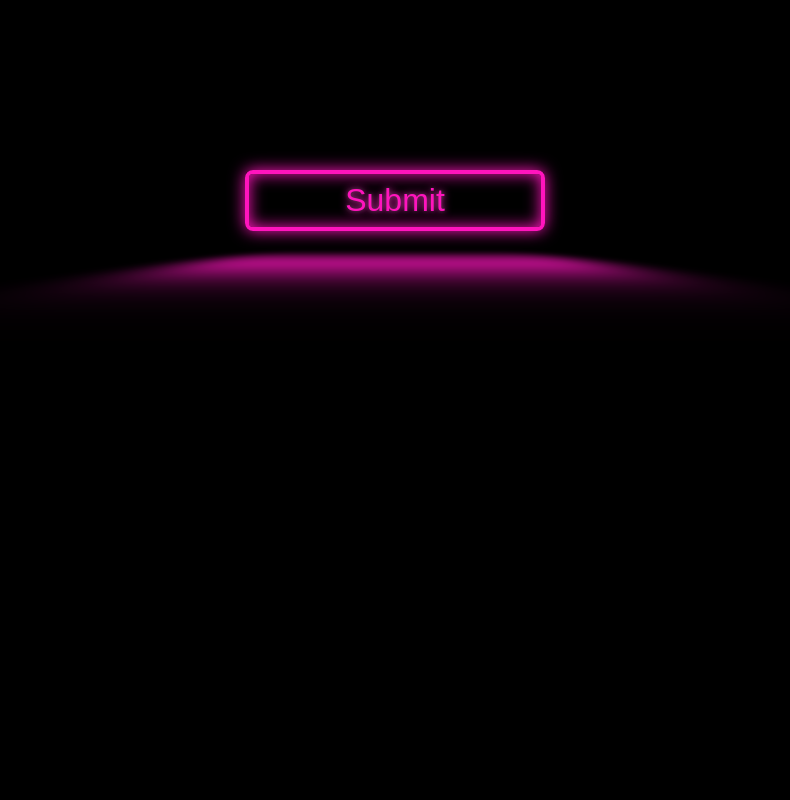
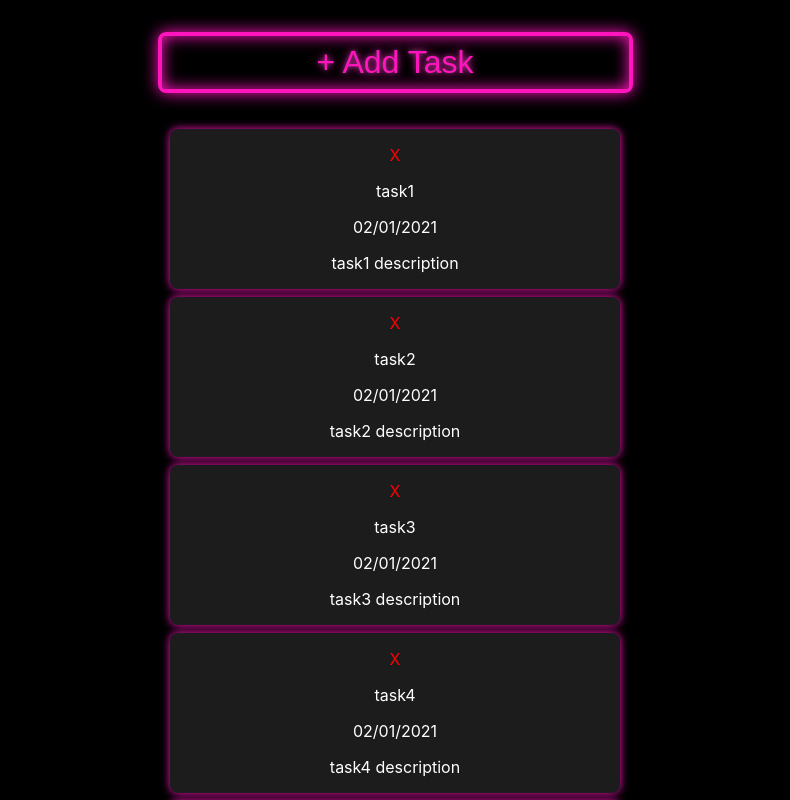
Before and after one commit to TheNootLinja/vaporwave-task-tracker, a React (Create React App) app: page / in a window 1280 px wide. Shown: the top 800 px of the page, without its empty margins (245-1035 px from the left). Built offline with nearby package versions, Linux system fonts and the light colour scheme.

Commit message:
Add Tasks component and some basic styling to simulate idea for layout of app

```diff
--- a/src/App.css
+++ b/src/App.css
@@ -10,6 +10,7 @@
 }
 
 .App {
+  color: white;
   margin: auto;
   /* border: solid var(--clr-neon) 1px; */
   text-align: center;
--- a/src/App.js
+++ b/src/App.js
@@ -1,10 +1,65 @@
-import logo from './logo.svg';
 import Button from './components/Button';
+import Tasks from './components/Tasks';
 import './App.css';
+
+const taskList = [
+  {
+    id: 1,
+    name: 'task1',
+    dateTime: '02/01/2021',
+    desc: 'task1 description',
+  },
+  {
+    id: 2,
+    name: 'task2',
+    dateTime: '02/01/2021',
+    desc: 'task2 description',
+  },
+  {
+    id: 3,
+    name: 'task3',
+    dateTime: '02/01/2021',
+    desc: 'task3 description',
+  },
+  {
+    id: 4,
+    name: 'task4',
+    dateTime: '02/01/2021',
+    desc: 'task4 description',
+  },
+  {
+    id: 5,
+    name: 'task5',
+    dateTime: '02/01/2021',
+    desc: 'task1 description',
+  },
+  {
+    id: 6,
+    name: 'task6',
+    dateTime: '02/01/2021',
+    desc: 'task2 description',
+  },
+  {
+    id: 7,
+    name: 'task7',
+    dateTime: '02/01/2021',
+    desc: 'task3 description',
+  },
+  {
+    id: 8,
+    name: 'task8',
+    dateTime: '02/01/2021',
+    desc: 'task4 description',
+  },
+]
 
 function App() {
   return (
     <div className="App">
+      <Button className='neon-button add-task' bText='+ Add Task'/>
+        {taskList.map(task => (
+          <Tasks id={task.id} taskName={task.name} taskDateTime={task.dateTime} taskDesc={task.desc}/>
+        ))}
         <Button className='neon-button submit' bText='Submit'/>
     </div>
   );
--- /dev/null
+++ b/src/components/Tasks.js
@@ -0,0 +1,16 @@
+import '../styles/Tasks.css';
+
+function Tasks({taskName, taskDateTime, taskDesc}) {
+    return (
+        <div className='tasks'>
+            <div className='task'>
+                <p className='delete-button'>X</p>
+                <p>{taskName}</p>
+                <p>{taskDateTime}</p>
+                <p>{taskDesc}</p>
+            </div>
+        </div>
+    )
+}
+
+export default Tasks;
--- a/src/styles/Button.css
+++ b/src/styles/Button.css
@@ -5,8 +5,11 @@
   border: var(--clr-neon) 0.125em solid;
   font-size: 2rem;
   padding: 0.25em 1.25em;
+  width: 95%;
   background-color: rgba(0, 0, 0, 0);
   border-radius: 0.25em;
+  margin-top: 1em;
+  margin-bottom: 1em;
 
   text-shadow: 0 0 0.125em hsl(0 0% 100% / 0.2), 0 0 0.25em var(--clr-neon);
 
@@ -15,7 +18,7 @@
   position: relative;
 }
 
-.neon-button::before {
+/* .neon-button::before {
   content: '';
   position: absolute;
   background: var(--clr-neon);
@@ -26,8 +29,10 @@
 
   transform: perspective(1em) rotateX(40deg) scale(1, 0.35);
   filter: blur(0.9em);
+} */
+
+.submit {
 }
 
-.submit {
-  width: 300px;
+.add-task {
 }
--- /dev/null
+++ b/src/styles/Tasks.css
@@ -0,0 +1,12 @@
+.tasks {
+  background-color: #1c1c1c;
+  width: 90%;
+  margin-top: 4px;
+  margin-bottom: 4px;
+  border-radius: 0.5em;
+  box-shadow: 0 0 0.5em 0 var(--clr-neon);
+}
+
+.delete-button {
+  color: red;
+}
```
